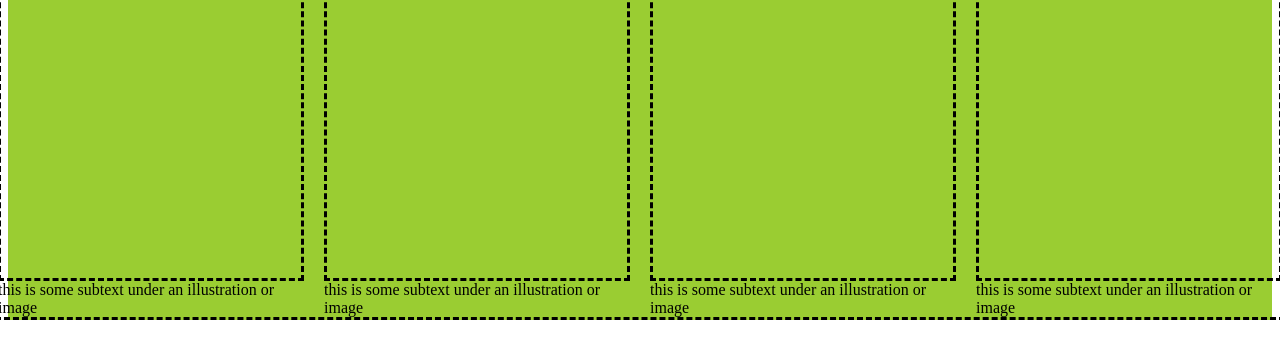
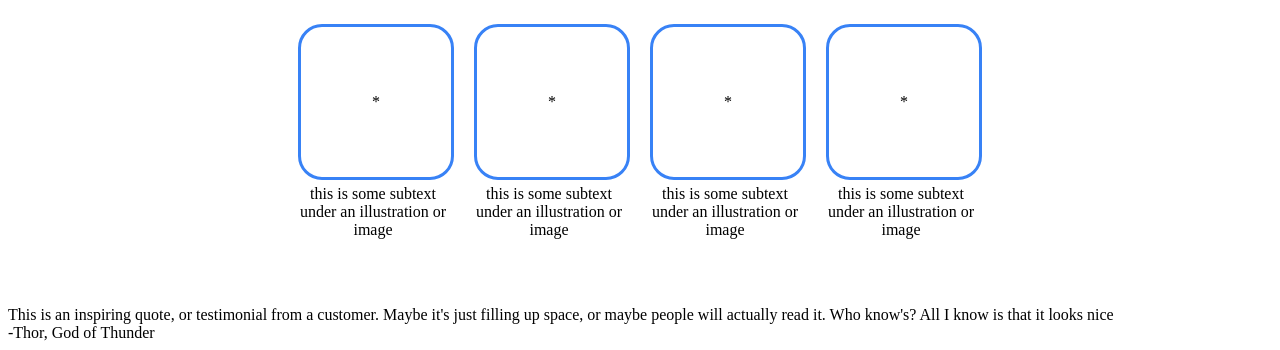
Before and after one commit to jac8234/landing-page, a plain HTML site: page index.html in a window 1280 px wide. Shown: the part 614-964 px from the top of the page. Before the commit the page ends 942 px from the top, so only its background shows below. Drawn offline with Linux system fonts and the light colour scheme.

Commit message:
Add images portion of site
Four containers added for images, along with their accompanying
text boxes.

```diff
--- a/index.html
+++ b/index.html
@@ -34,22 +34,27 @@
         <div class="img-header">Some random information.</div>
         <ul class="img-and-txt">
             <il><img class="img">
-                <div class="img-box">image</div>
+                <div class="img-box">*</div>
                 <div class="txt"> this is some subtext under an illustration or image</div>
             </il>
             <il><img class="img">
-                <div class="img-box">image</div>
+                <div class="img-box">*</div>
                 <div class="txt"> this is some subtext under an illustration or image</div>
             </il>
             <il><img class="img">
-                <div class="img-box">image</div>
+                <div class="img-box">*</div>
                 <div class="txt"> this is some subtext under an illustration or image</div>
             </il>
             <il><img class="img">
-                <div class="img-box">image</div>
+                <div class="img-box">*</div>
                 <div class="txt"> this is some subtext under an illustration or image</div>
             </il>
         </ul>
     </div>
+
+    <div class="quote">
+        This is an inspiring quote, or testimonial from a customer. Maybe it's just filling up space, or maybe people will actually read it. Who know's? All I know is that it looks nice
+        <div class="quote-author"> -Thor, God of Thunder</div>
+    </div>
 </body>
 </html>
--- a/styles/style.css
+++ b/styles/style.css
@@ -75,26 +75,40 @@ a{
 /* Images */
 
 .images {
-    background-color: yellowgreen;
-    display: flex;
-    flex-direction: column;
-    align-items: center;
-    justify-content: flex-start;
     min-height: 400px;
-    /* padding-top: 50px; */
 }
 .img-header {
+    display: flex;
+    justify-content: center;
+    align-items: center;
     font-size: 36px;
     font-weight: bolder;
-    border-style: dashed;
+    /* border-style: dashed; */
+    min-height: 100px;
 }
 .img-and-txt{
-    /* display: flex; */
-    /* align-content: space-between; */
-    border-style: dashed;
+    display: flex;
+    flex-wrap: wrap;
+    justify-content: center;
+    align-items: center;
+    min-width: 90px;
+    /* border-style: dashed; */
+    /* min-height: 600px; */
 }
 .img-box {
-    min-height: 300px;
-    min-width: 300px;
-    border-style: dashed;
+    height: 150px;
+    width: 150px;
+    display: flex;
+    justify-content: center;
+    align-items: center;
+    border-style: solid;
+    border-radius: 24px;
+    border-color: #3882F6;
 }
+.txt {
+    max-height: 150px;
+    width: 150px;
+    text-align: center;
+    font-size: 16px;
+    padding-top: 5px;
+}
```
